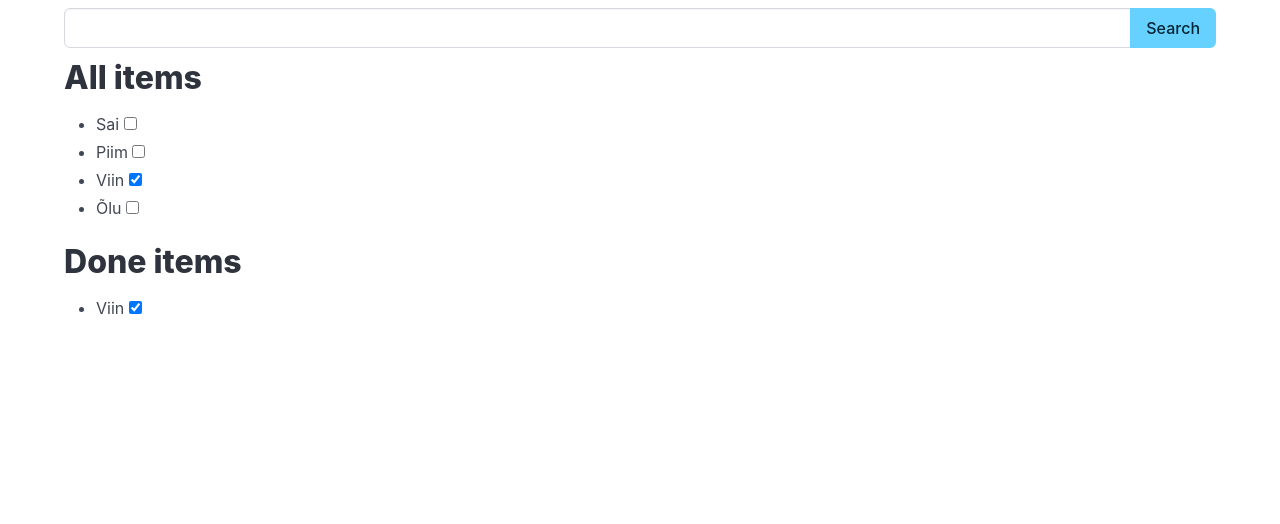
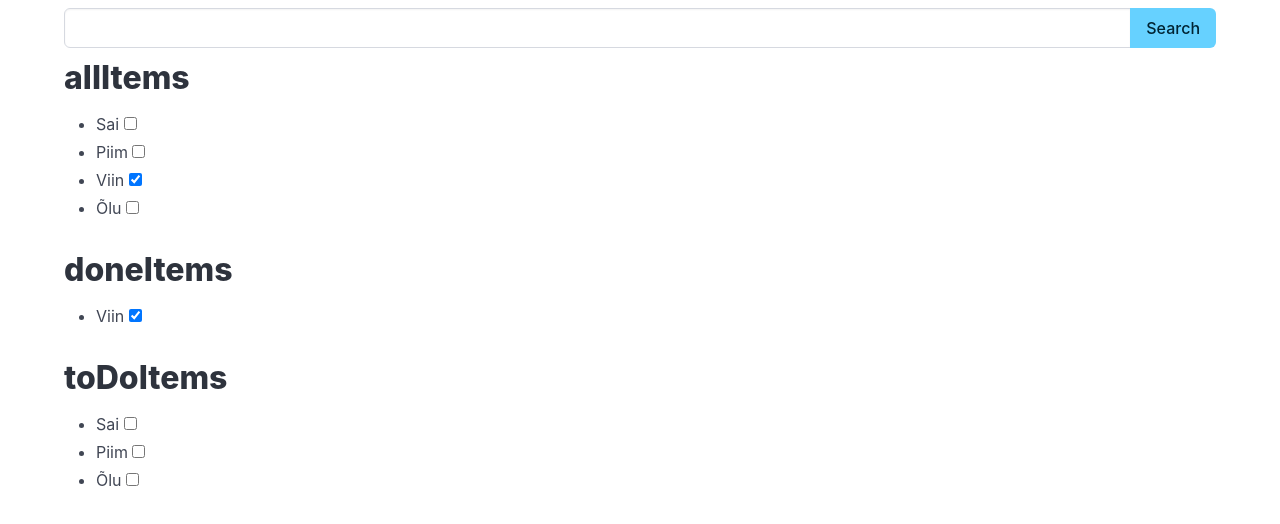
Before and after one commit to M4stas/learnnode, a Vue app: page / in a window 1280 px wide. Shown: the top 524 px of the page. Built offline with nearby package versions, Linux system fonts and the light colour scheme.

Commit message:
Add itemlist components

```diff
--- /dev/null
+++ b/src/ItemList.vue
@@ -0,0 +1,12 @@
+<script setup>
+defineProps(['items', 'title']);
+</script>
+<template>
+    <h1>{{ title }}</h1>
+    <ul>
+        <li v-for="item in items" :key="item.id">
+            {{ item.text }}
+            <input type="checkbox" v-model="item.isDone">
+        </li>
+    </ul>
+</template>
--- a/src/app.vue
+++ b/src/app.vue
@@ -1,5 +1,6 @@
 <script setup>
 import { computed, ref } from 'vue';
+import ItemList from './ItemList.vue';
 let i = 1;
 let items = ref([
     {id: i++, text: 'Sai',isDone: false},
@@ -10,6 +11,7 @@
 let newItem = ref('');
 
 let doneItems = computed(() => items.value.filter(i => i.isDone));
+let todoItems = computed(() => items.value.filter(i => !i.isDone));
 
 function add(){
     if(newItem.value.trim() !== '') {
@@ -33,25 +35,12 @@
         </div>
 
         <div class="content">
-            <h1>All items</h1>
-            <ul>
-                <li v-for="item in items">
-                    {{ item.text }}
-                    <input type="checkbox" v-model="item.isDone">
+            <ItemList :items="items" title="allItems"></ItemList>
+            <ItemList :items="doneItems" title="doneItems"></ItemList>
+            <ItemList :items="todoItems" title="toDoItems"></ItemList>
 
-                </li>
-            </ul>
         </div>
-         <div class="content">
-            <h1>Done items</h1>
-            <ul>
-                <li v-for="item in doneItems">
-                    {{ item.text }}
-                    <input type="checkbox" v-model="item.isDone">
 
-                </li>
-            </ul>
-        </div>
     </div>
 
 
```
